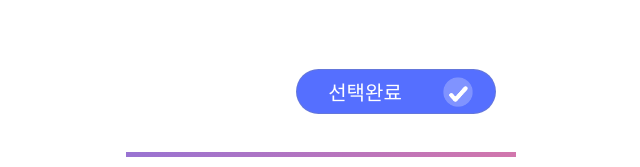
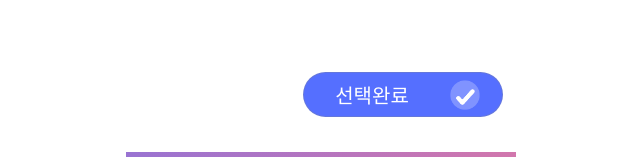
Before and after one commit to UNILION/BodyShare, a React (Create React App) app in the folder BodyShare-app/: page /mypage/modify/interest in a window 1280 px wide. Shown: the part 583-750 px from the top of the page, without its empty margins (319-959 px from the left). Built offline with nearby package versions, Linux system fonts and the light colour scheme.

Commit message:
refactor: css변경

```diff
--- a/BodyShare-app/src/pages/mypage/intermod/InterestModify.js
+++ b/BodyShare-app/src/pages/mypage/intermod/InterestModify.js
@@ -33,9 +33,8 @@ const InterestModify = function () {
         name="선택완료"
         img={plus}
         width="200px"
-        display="block"
-        ml="auto"
-        mt="15px"
+        mt="3px"
+        ml="157px"
         onClick={() => navigate("/mypage/modify")}
       />
     </Container>
```
